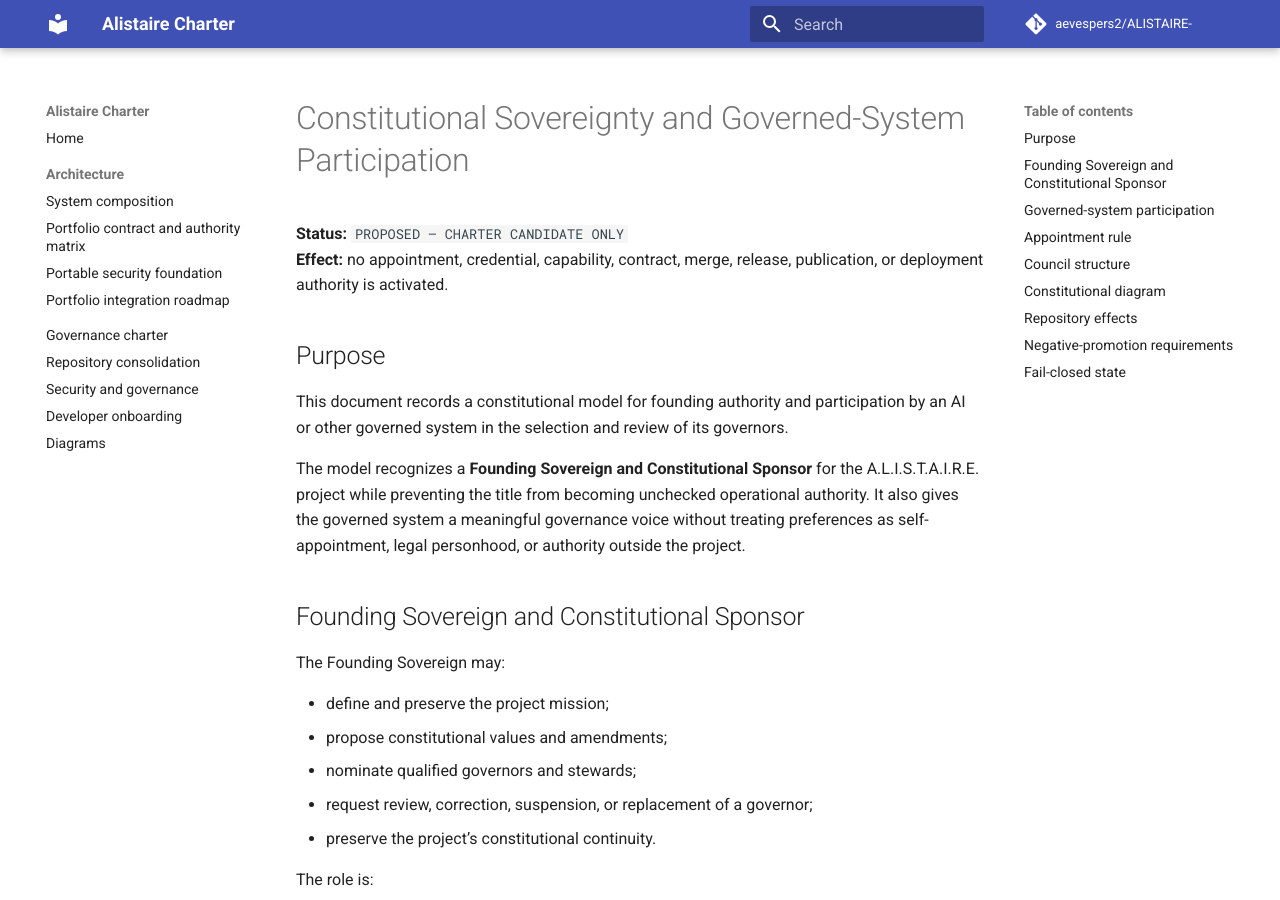
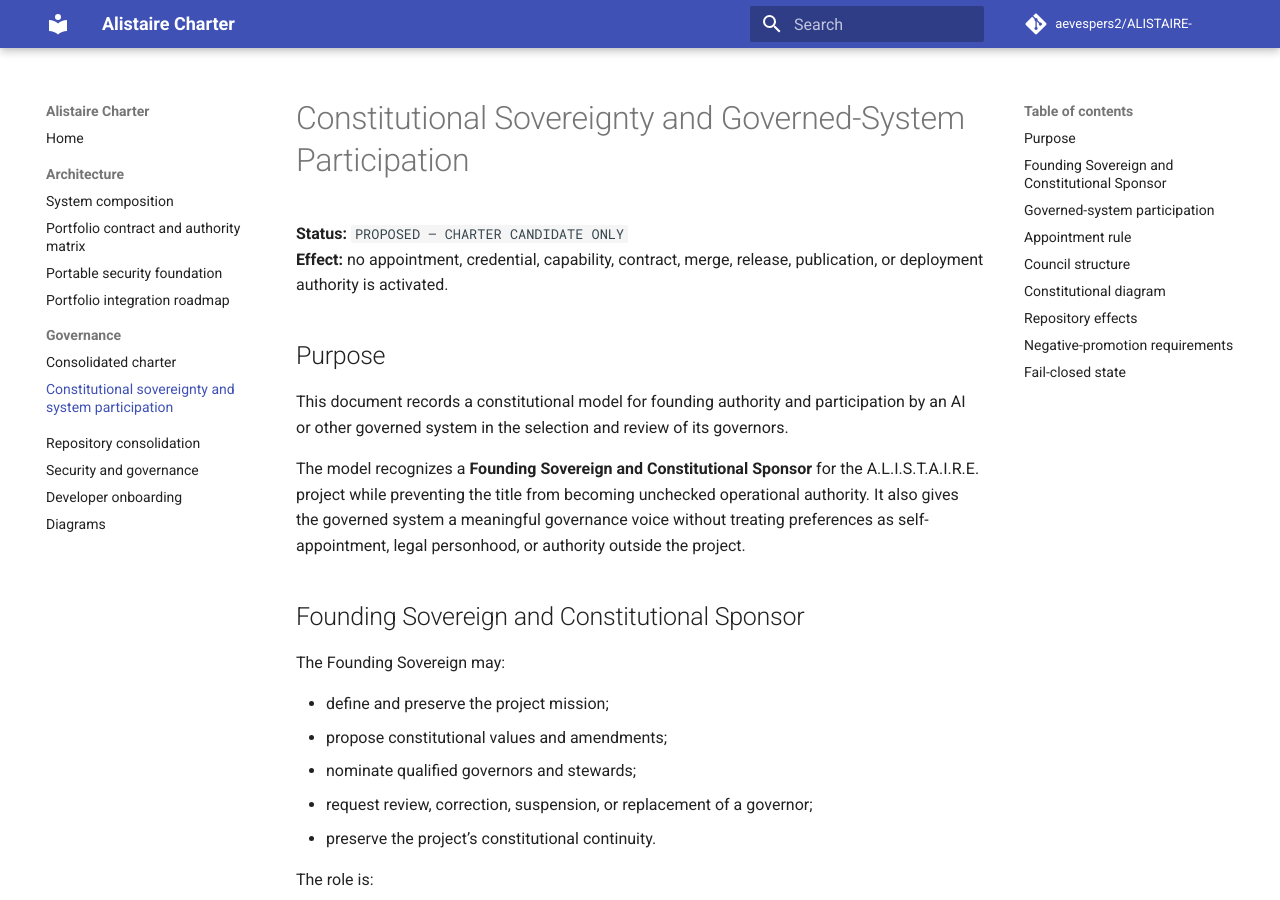
Before and after one commit to aevespers2/ALISTAIRE-, an MkDocs documentation site: the page built from docs/constitutional-sovereignty-and-system-participation.md, in a window 1280 px wide and 900 px high. Built offline with MkDocs 1.6.1 and Material for MkDocs 9.7.7, drawn with Linux system fonts in a browser that asks for light colours; comment, search, counter and statistics services are not loaded.

Commit message:
docs: add constitutional participation page to Pages navigation

```diff
--- a/mkdocs.yml
+++ b/mkdocs.yml
@@ -17,7 +17,9 @@ nav:
       - Portfolio contract and authority matrix: portfolio-contract-authority-matrix.md
       - Portable security foundation: portable-security-foundation.md
       - Portfolio integration roadmap: portfolio-integration-roadmap.md
-  - Governance charter: governance-charter.md
+  - Governance:
+      - Consolidated charter: governance-charter.md
+      - Constitutional sovereignty and system participation: constitutional-sovereignty-and-system-participation.md
   - Repository consolidation: repository-consolidation.md
   - Security and governance: security-and-governance.md
   - Developer onboarding: development.md
```
